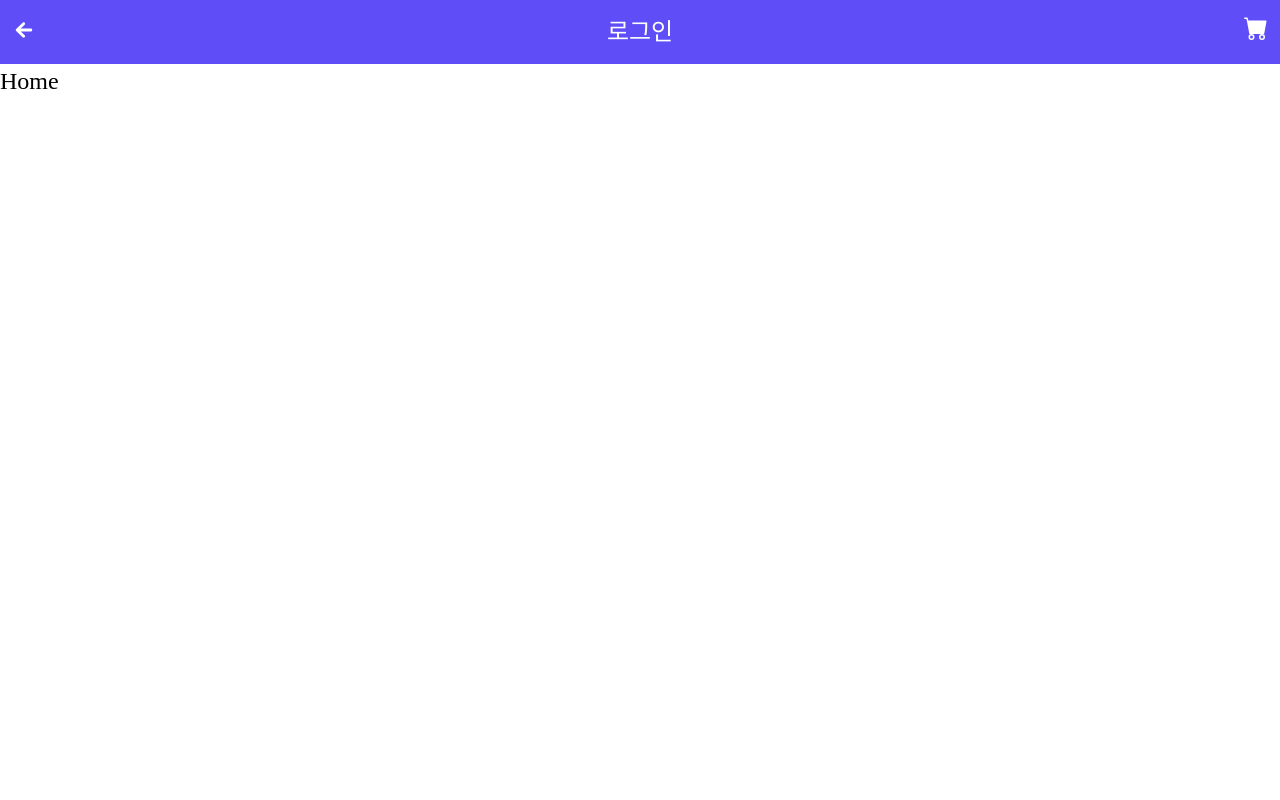
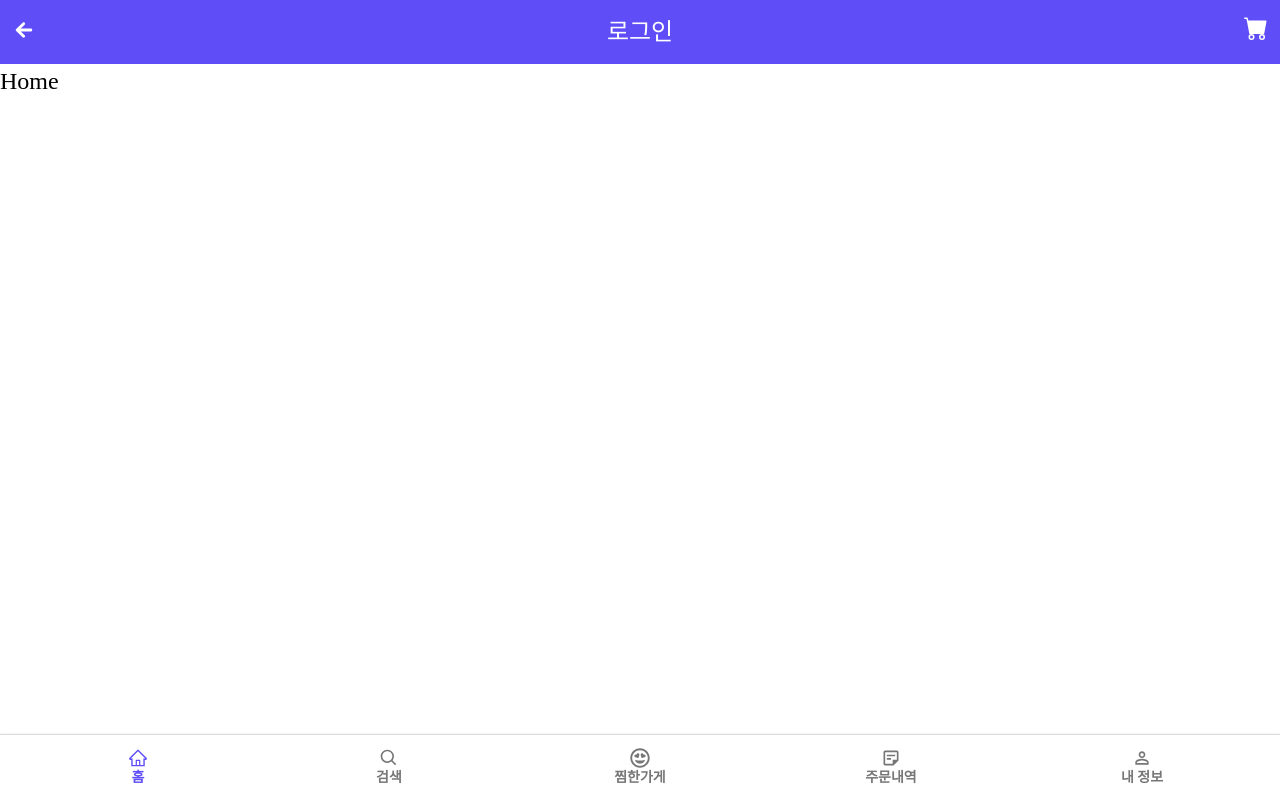
Before and after one commit to Delivery-Friends/Frontend, a React (Create React App) app: page / in a window 1280 px wide. Built offline with nearby package versions, Linux system fonts and the light colour scheme.

Commit message:
Modify : Root컴포넌트 하단 Navbar 추가

```diff
--- a/src/pages/Root/Root.tsx
+++ b/src/pages/Root/Root.tsx
@@ -1,5 +1,6 @@
 import { Outlet } from 'react-router-dom';
 import Header from '../../components/common/Header/Header';
+import Navbar from '../../components/common/Navbar/Navbar';
 import classes from './root.module.scss';
 
 // const header = { '/login': '로그인', '/map': '배프지도' };
@@ -11,6 +12,9 @@ const Root = () => {
       <main className={classes.main}>
         <Outlet />
       </main>
+      <footer>
+        <Navbar />
+      </footer>
     </>
   );
 };
```
